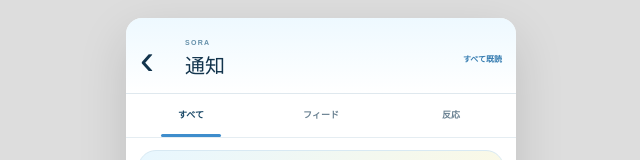
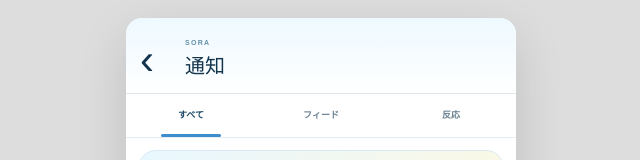
Before and after one commit to awo080558-dot/sora-social-apuri, a Next.js app: page / in a window 1280 px wide. Both pictures are taken after a click on the button 484 px from the left and 60 px from the top of the page. Shown: the top 160 px of the page, without its empty margins (319-959 px from the left). Built offline with nearby package versions, Linux system fonts and the light colour scheme.

Commit message:
Remove notification read control

```diff
--- a/app/globals.css
+++ b/app/globals.css
@@ -532,7 +532,7 @@
 /* 基本通知を中心に、新着投稿だけ天気で選べる通知画面 */
 .notification-trigger{position:relative}.notification-trigger>i{display:none}.notification-trigger.has-unread>i{display:block;position:absolute;right:5px;top:5px;width:7px;height:7px;border:2px solid #fff;border-radius:50%;background:#e94f63}
 .notification-page{flex:1;overflow-y:auto;padding:0 0 118px;background:#fff;color:#12344d;scrollbar-width:none;animation:notification-slide-in .46s cubic-bezier(.22,.82,.28,1) both}.notification-page::-webkit-scrollbar{display:none}.notification-page+.new-post{display:none}@keyframes notification-slide-in{from{opacity:0;transform:translateX(-100%)}65%{opacity:1}to{opacity:1;transform:translateX(0)}}@media(prefers-reduced-motion:reduce){.notification-page{animation:none}}
-.notification-head{height:76px;display:grid;grid-template-columns:45px 1fr 76px;align-items:center;padding:8px 14px 0;border-bottom:1px solid #dfe8ee;background:linear-gradient(180deg,#eef9ff,#fff)}.notification-head .notification-back{width:38px;height:46px;border:0;background:none;color:#12344d;font:300 42px/1 Arial;text-align:left}.notification-head>div span{display:block;font-size:7px;font-weight:900;letter-spacing:.18em;color:#6590aa}.notification-head h1{margin:2px 0 0;font-size:20px}.notification-head .mark-all-read{border:0;background:none;color:#347bb0;font-size:8px;font-weight:800;text-align:right}
+.notification-head{height:76px;display:grid;grid-template-columns:45px 1fr;align-items:center;padding:8px 14px 0;border-bottom:1px solid #dfe8ee;background:linear-gradient(180deg,#eef9ff,#fff)}.notification-head .notification-back{width:38px;height:46px;border:0;background:none;color:#12344d;font:300 42px/1 Arial;text-align:left}.notification-head>div span{display:block;font-size:7px;font-weight:900;letter-spacing:.18em;color:#6590aa}.notification-head h1{margin:2px 0 0;font-size:20px}
 .notification-tabs{height:44px;display:grid;grid-template-columns:repeat(3,1fr);border-bottom:1px solid #e5edf2;background:#fff}.notification-tabs button{position:relative;border:0;background:none;color:#698091;font-size:9px;font-weight:800}.notification-tabs button.active{color:#174665}.notification-tabs button.active:after{content:"";position:absolute;left:27%;right:27%;bottom:0;height:3px;border-radius:3px;background:#3e8dcc}
 .notification-forecast{margin:12px 12px 5px;padding:13px 14px 11px;border:1px solid #d8e9f3;border-radius:18px;background:linear-gradient(135deg,#e8f7ff,#fff9df)}.notification-forecast>div:first-child{display:flex;align-items:baseline;gap:8px;flex-wrap:wrap}.notification-forecast>div:first-child span{font-size:7px;font-weight:900;letter-spacing:.1em;color:#5683a0}.notification-forecast>div:first-child strong{font-size:11px}.notification-forecast>div:first-child small{width:100%;font-size:7px;color:#678091}.forecast-balance{display:flex;height:6px;margin-top:10px;border-radius:99px;overflow:hidden;background:#fff}.forecast-balance i{display:block}.forecast-balance .sunny{width:40%;background:#ffc84d}.forecast-balance .cloudy{width:20%;background:#a9bac9}.forecast-balance .rainy{width:20%;background:#5ca8e9}.forecast-balance .storm{width:20%;background:#53627d}
 .notification-weather-filter{display:grid!important;grid-template-columns:42px repeat(4,1fr);gap:7px;margin-top:10px}.notification-weather-filter button{height:34px;border:1px solid #dce7ee;border-radius:12px;background:#ffffffa8;color:#5f7686;font-size:7px;font-weight:800;display:grid;place-items:center}.notification-weather-filter button.active{border-color:#3e8dcc;background:#fff;box-shadow:0 3px 9px #2f71931c;color:#174665}.notification-weather-filter .search-weather-mark{width:27px;height:27px;object-fit:contain}.notification-weather-filter .search-weather-rain{position:relative;width:29px;height:29px}.notification-weather-filter .search-rain-cloud{position:absolute;left:2px;top:2px;width:25px}.notification-weather-filter .search-rain-drop{display:none}
--- a/app/page.tsx
+++ b/app/page.tsx
@@ -134,7 +134,7 @@ export default function HomePage(){
   const [sentMessages,setSentMessages]=useState<Record<number,string[]>>({});
   const [notificationTab,setNotificationTab]=useState<"all"|"posts"|"reactions">("all");
   const [notificationWeather,setNotificationWeather]=useState<"all"|Weather>("all");
-  const [notificationsRead,setNotificationsRead]=useState(false);
+  const notificationsRead=false;
   const [dragOffset,setDragOffset]=useState(0);
   const [dragWidth,setDragWidth]=useState(390);
   const [dragPreviewWeather,setDragPreviewWeather]=useState<Weather|null>(null);
@@ -305,7 +305,7 @@ export default function HomePage(){
     </div>}
 
     {view==="notifications"&&<div className="notification-page">
-      <header className="notification-head"><button className="notification-back" onClick={()=>setView("timeline")} aria-label="タイムラインへ戻る">‹</button><div><span>SORA</span><h1>通知</h1></div><button className="mark-all-read" onClick={()=>setNotificationsRead(true)}>{notificationsRead?"既読":"すべて既読"}</button></header>
+      <header className="notification-head"><button className="notification-back" onClick={()=>setView("timeline")} aria-label="タイムラインへ戻る">‹</button><div><span>SORA</span><h1>通知</h1></div></header>
       <nav className="notification-tabs" aria-label="通知の種類"><button className={notificationTab==="all"?"active":""} onClick={()=>setNotificationTab("all")}>すべて</button><button className={notificationTab==="posts"?"active":""} onClick={()=>setNotificationTab("posts")}>フィード</button><button className={notificationTab==="reactions"?"active":""} onClick={()=>setNotificationTab("reactions")}>反応</button></nav>
       {notificationTab!=="reactions"&&<section className="notification-forecast">
         <div><span>タイムライン予報</span><strong>晴れの投稿が多めです</strong><small>フォロー中ユーザーの新着投稿を天気で選べます</small></div>
```
